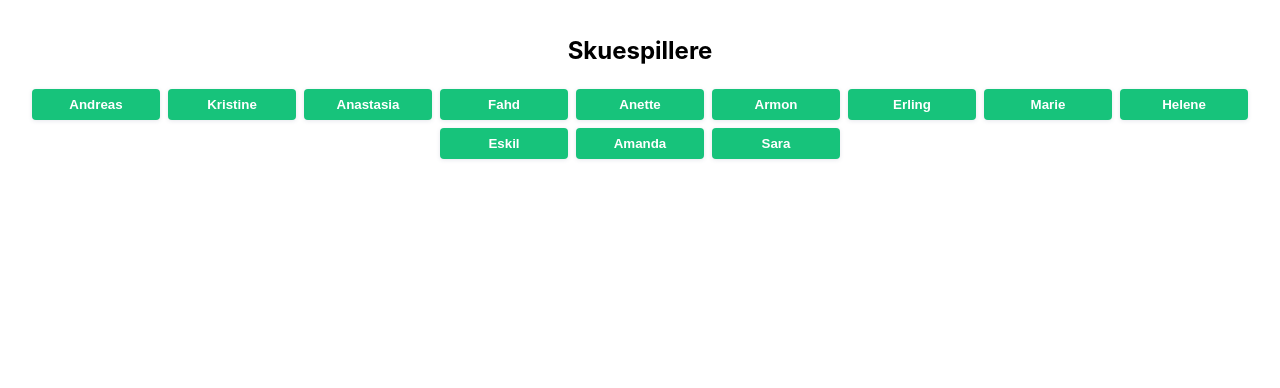
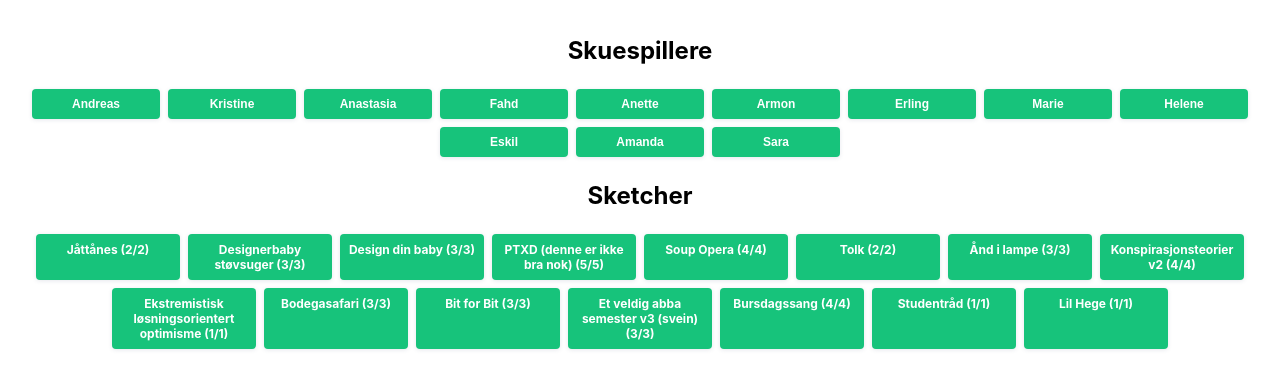
Before and after one commit to idirouldsaada/revy-planner, a React (Create React App) app: page / in a window 1280 px wide. Shown: the top 388 px of the page. Built offline with nearby package versions, Linux system fonts and the light colour scheme.

Commit message:
planning

```diff
--- a/src/App.js
+++ b/src/App.js
@@ -1,7 +1,7 @@
 import React, { Component } from 'react';
 import './App.scss';
 import classnames from "classnames";
-import { set, clone } from "lodash";
+import * as _ from "lodash";
 
 const ACTORS = [
   { name: "Andreas", id: 1 },
@@ -83,11 +83,17 @@ const SKETCHES = [
 
 class App extends Component {
   state = {
-    present: new Array(ACTORS.length).fill(true)
+    present: ACTORS.map(a => a.id)
   };
 
-  toggleActor = i => {
-    this.setState({ present: set(clone(this.state.present), `${i}`, !this.state.present[i]) })
+  toggleActor = actor => {
+    const present = _.clone(this.state.present);
+    if (_.indexOf(present, actor.id) !== -1) {
+      _.pull(present, actor.id);
+    } else {
+      present.push(actor.id)
+    }
+    this.setState({ present });
   };
 
   render() {
@@ -97,12 +103,26 @@ class App extends Component {
         <div className="actors">
           {ACTORS.map((a, i) => (
             <button
-              className={classnames("actor", this.state.present[i] && "present")}
+              className={classnames("actor", _.indexOf(this.state.present, a.id) !== -1 && "present")}
               key={i}
-              onClick={() => this.toggleActor(i)}>
+              onClick={() => this.toggleActor(a)}>
               {a.name}
             </button>
           ))}
+        </div>
+
+        <h2>Sketcher</h2>
+        <div className="sketches">
+          {SKETCHES.map((s, i) => {
+            const totalActors = s.actors.length;
+            const presentActors = this.state.present.filter(a => _.indexOf(s.actors, a) !== -1);
+            return(
+            <div
+              className={classnames("sketch", (totalActors === presentActors.length) && "present")}
+              key={i}>
+              {s.name} ({presentActors.length}/{totalActors})
+            </div>
+          )})}
         </div>
       </div>
     );
--- a/src/App.scss
+++ b/src/App.scss
@@ -12,6 +12,7 @@
 
 .actor {
   background-color: #FF9A63;
+  font-size: 12px;
   margin: 0.25rem;
   padding: 0.5rem;
   outline: none;
@@ -23,6 +24,28 @@
   width: 8rem;
 }
 
+.sketches {
+  display: flex;
+  flex-direction: row;
+  flex-wrap: wrap;
+  justify-content: center;
+}
+
+.sketch {
+  background-color: #FF9A63;
+  margin: 0.25rem;
+  padding: 0.5rem;
+  outline: none;
+  border: none;
+  border-radius: 4px;
+  color: white;
+  font-weight: bold;
+  box-shadow: 0 1px 4px 0 rgba(79,88,122,0.14);
+  width: 8rem;
+  font-size: 12px;
+}
+
+
 .present {
   background-color: #17C37B;
 }
```
